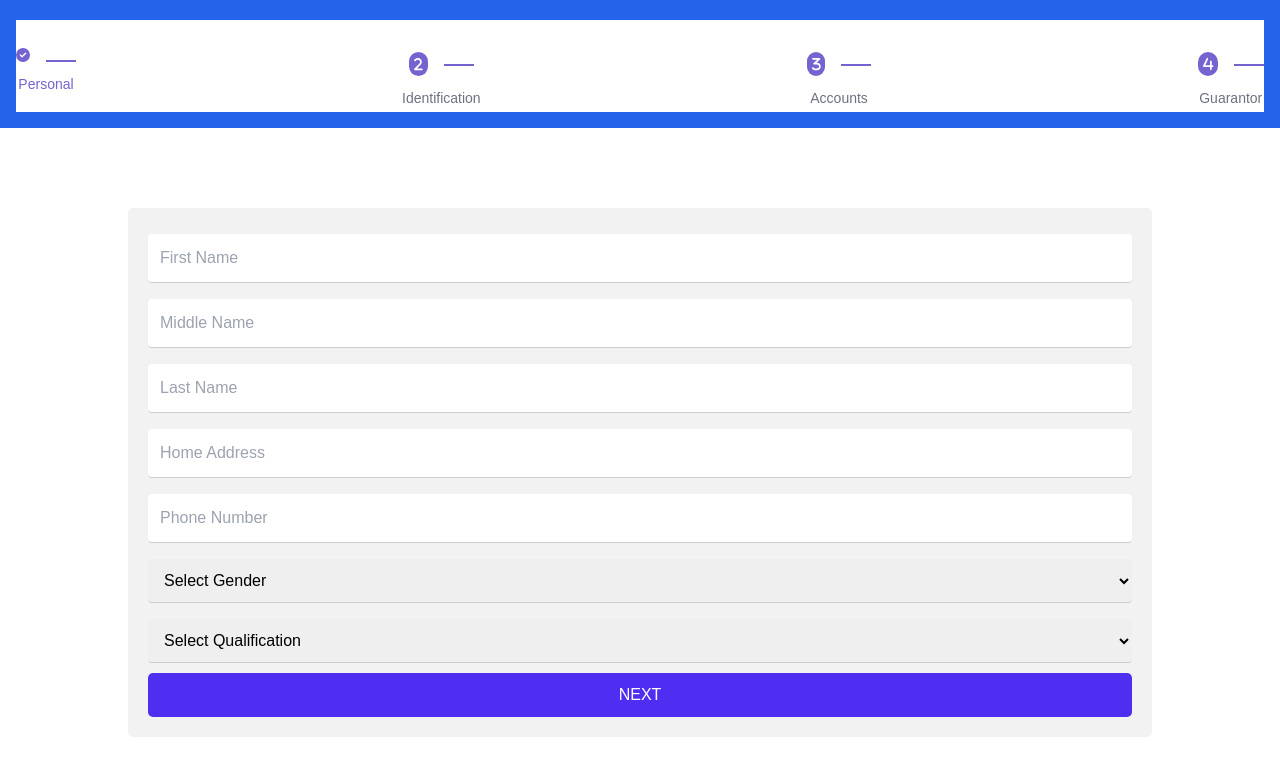
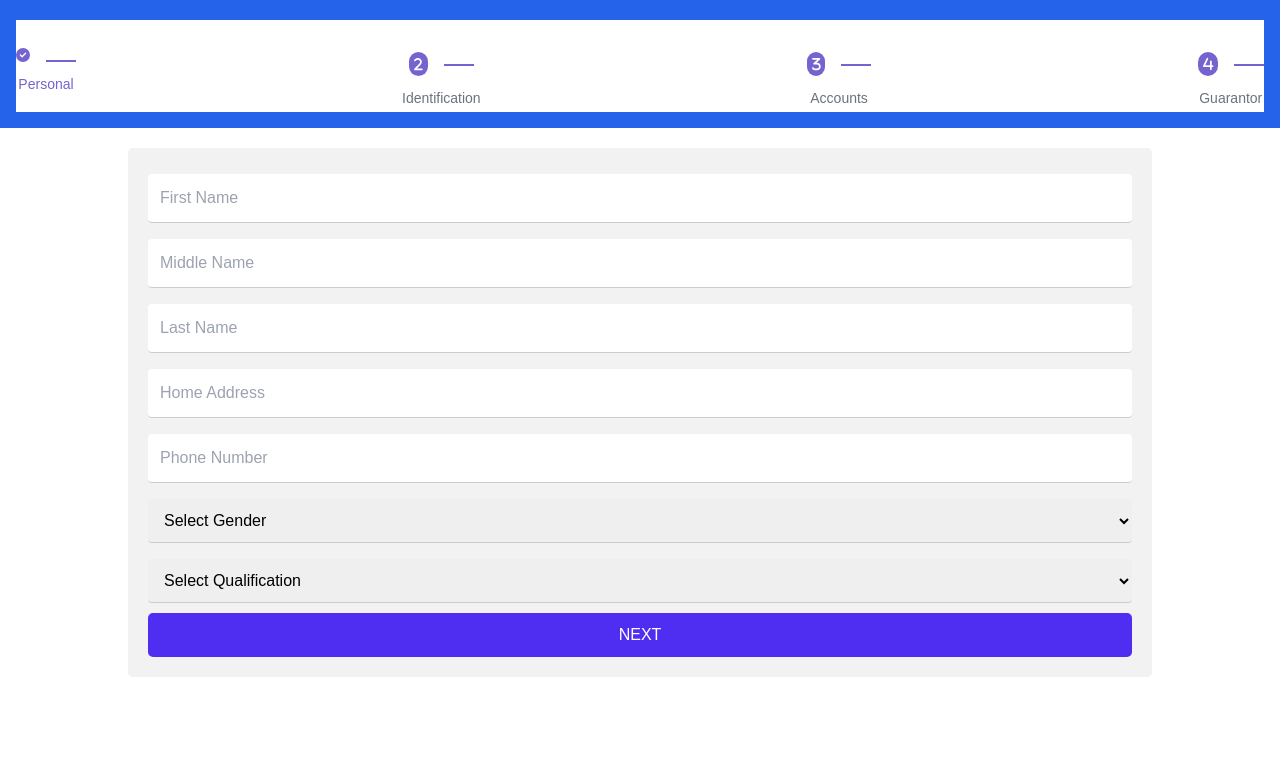
Before and after one commit to Onidamilola/alphageek, a React (Create React App) app: page /tabs in a window 1280 px wide. Shown: the top 776 px of the page. Built offline with nearby package versions, Linux system fonts and the light colour scheme.

Commit message:
added changes

```diff
--- a/src/pages/capture.jsx
+++ b/src/pages/capture.jsx
@@ -1,9 +1,23 @@
 import React from 'react'
+import { useNavigate } from 'react-router';
+
 
 const Capture = () => {
+  const navigate = useNavigate()
+  const handleSubmit = async (event) => {
+    event.preventDefault();
+    navigate('/')
+
+
+  };
   return (
     <div>
-      hello
+
+
+
+
+
+       <button type="submit" style={{ width: '100%', padding: '10px 20px', backgroundColor: '#502ef1', color: '#fff', border: 'none', borderRadius: '5px', cursor: 'pointer' }} onClick={handleSubmit}>SUBMIT</button>
     </div>
   )
 }
--- a/src/pages/guarantor.jsx
+++ b/src/pages/guarantor.jsx
@@ -1,9 +1,11 @@
 import React from 'react'
+import { useNavigate } from 'react-router';
 
 const Guarantor = ({nextStep}) => {
-
+ const navigate = useNavigate()
   const handleSubmit = async (event) => {
     event.preventDefault();
+    navigate('/capture')
 
     nextStep()
   };
--- a/src/pages/personal.jsx
+++ b/src/pages/personal.jsx
@@ -1,42 +1,34 @@
-import React from 'react'
+import React from 'react';
 
-const Personal = ({nextStep}) => {
-  const handleSubmit = async (event) => {
+const Personal = ({ nextStep }) => {
+  const handleSubmit = (event) => {
     event.preventDefault();
+    // You can perform additional validation here if needed
+    nextStep();
+  };
 
-    nextStep()
-  };
   return (
     <div>
-
       <div className="container" style={{ display: 'flex', flexDirection: 'column' }}>
-
-      <input type="text" id="firstname" name="firstname" placeholder="First Name" style={{ marginBottom: '10px' }} />
+        <form onSubmit={handleSubmit}>
+          <input type="text" id="firstname" name="firstname" placeholder="First Name" required style={{ marginBottom: '10px' }} />
           <input type="text" id="middlename" name="middlename" placeholder="Middle Name" style={{ marginBottom: '10px' }} />
-      <input type="text" id="lastname" name="lastname" placeholder="Last Name" style={{ marginBottom: '10px' }} />
+          <input type="text" id="lastname" name="lastname" placeholder="Last Name" required style={{ marginBottom: '10px' }} />
           <input type="text" id="homeaddress" name="homeaddress" placeholder="Home Address" style={{ marginBottom: '10px' }} />
-      <input type="text" id="phonenumber" name="phonenumber" placeholder="Phone Number" style={{ marginBottom: '10px' }} />
-      <select id="Gender" name="Gender" style={{ marginBottom: '10px' }}>
-          <option value="Gender">Select Gender</option>
+          <input type="text" id="phonenumber" name="phonenumber" placeholder="Phone Number" required style={{ marginBottom: '10px' }} />
+          <select id="Gender" name="Gender" style={{ marginBottom: '10px' }} required>
+            <option value="">Select Gender</option>
             <option value="male">Male</option>
             <option value="female">Female</option>
           </select>
-        <select id="selectLocation" name="selectLocation" style={{ marginBottom: '10px' }}>
-          <option value="select Qualification">Select Qualification</option>
+          <select id="selectLocation" name="selectLocation" style={{ marginBottom: '10px' }} required>
+            <option value="">Select Qualification</option>
             <option value="SSCE">SSCE</option>
           </select>
 
-
-        <button type="submit" style={{ width: '100%', padding: '10px 20px', backgroundColor: '#502ef1', color: '#fff', border: 'none', borderRadius: '5px', cursor: 'pointer' }} onClick={handleSubmit}>NEXT</button>
+          <button type="submit" style={{ width: '100%', padding: '10px 20px', backgroundColor: '#502ef1', color: '#fff', border: 'none', borderRadius: '5px', cursor: 'pointer' }}>NEXT</button>
+        </form>
       </div>
-
-      <style jsx>{`
-        @media screen and (max-width: 768px) {
-          .container {
-            // Mobile styles
-          }
-        }
-      `}</style>
 
       {/* Additional styles */}
       <style>{`
@@ -71,9 +63,8 @@ const Personal = ({nextStep}) => {
           margin: auto; /* Center the container horizontally */
         }
       `}</style>
-
     </div>
-  )
-}
+  );
+};
 
 export default Personal;
--- a/src/pages/tabs.jsx
+++ b/src/pages/tabs.jsx
@@ -72,7 +72,7 @@ const MultiStepForm = () => {
 
   return (
     <div className="">
-      <div className="mb-20 bg-blue-600 p-4">
+      <div className="mb-5 bg-blue-600 p-4">
         <div className="relative pt-1">
           <div className="flex items-start">
             <div className="flex flex-row w-full justify-between bg-white">
--- a/src/pages/unique.jsx
+++ b/src/pages/unique.jsx
@@ -9,23 +9,26 @@ const Unique = ({nextStep}) => {
   return (
     <div>
        <div className="container" style={{ display: 'flex', flexDirection: 'column' }}>
-        <select id="country" name="Select Country" style={{ marginBottom: '10px' }}>
-            <option value="Country">Select Country</option>
+        <form onSubmit={handleSubmit}>
+        <select id="country" name="Select Country" style={{ marginBottom: '10px' }} required>
+            <option value="">Select Country</option>
             <option value="country">Nigeria</option>
             <option value="country">Ghana</option>
           </select>
-          <select id="state" name="state" style={{ marginBottom: '10px' }}>
-            <option value="state">State</option>
+          <select id="state" name="state" style={{ marginBottom: '10px' }} required>
+            <option value="">State</option>
             <option value="state">lagos</option>
           </select>
-          <select id="selectlga" name="select lga" style={{ marginBottom: '10px' }}>
-            <option value="selectlga">Select LGA</option>
+          <select id="selectlga" name="select lga" style={{ marginBottom: '10px' }} required>
+            <option value="">Select LGA</option>
             <option value="state">Agege</option>
           </select>
 
 
-          <button type="submit" style={{ width: '100%', padding: '10px 20px', backgroundColor: '#502ef1', color: '#fff', border: 'none', borderRadius: '5px', cursor: 'pointer' }} onClick={handleSubmit}>NEXT</button>
-        </div>
+          <button type="submit" style={{ width: '100%', padding: '10px 20px', backgroundColor: '#502ef1', color: '#fff', border: 'none', borderRadius: '5px', cursor: 'pointer' }}>NEXT</button>
+
+        </form>
+             </div>
 
         <style jsx>{`
           @media screen and (max-width: 768px) {
```
Lines whose indentation alone changed are shown as unchanged.
